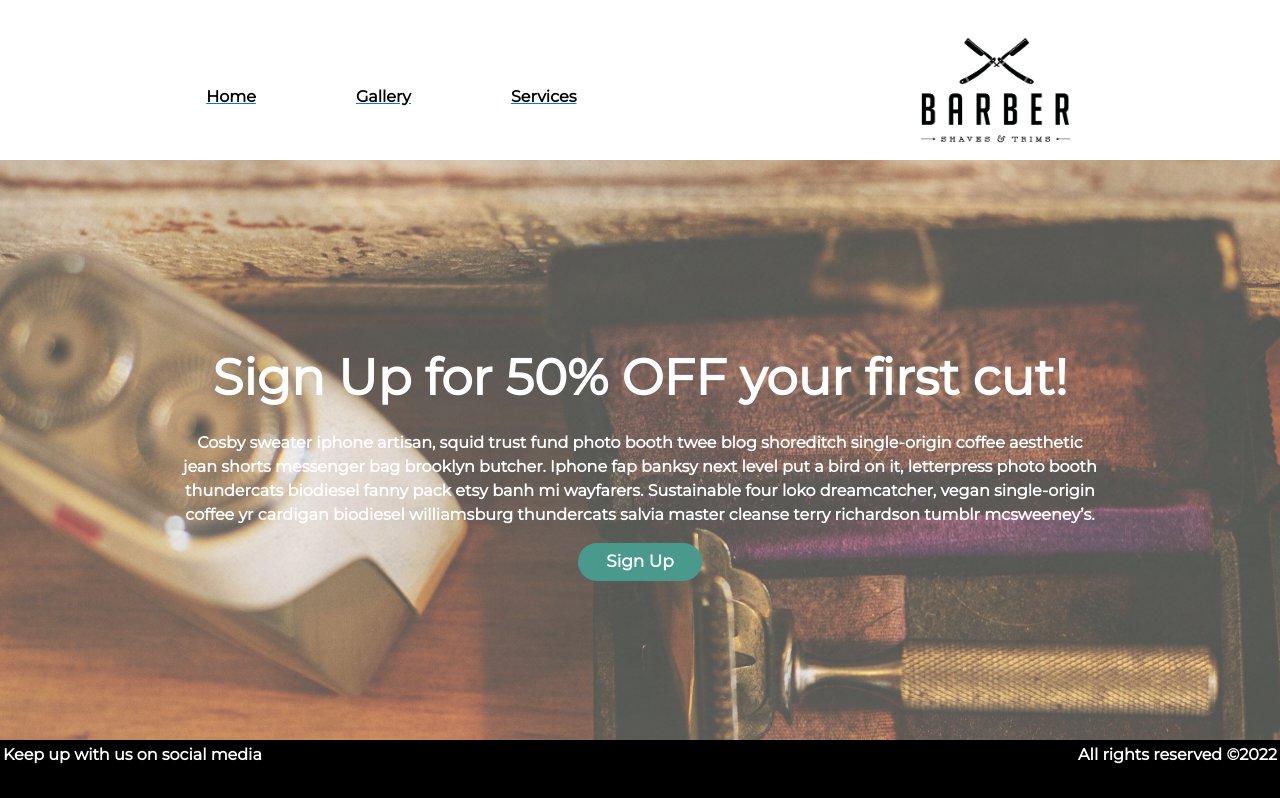
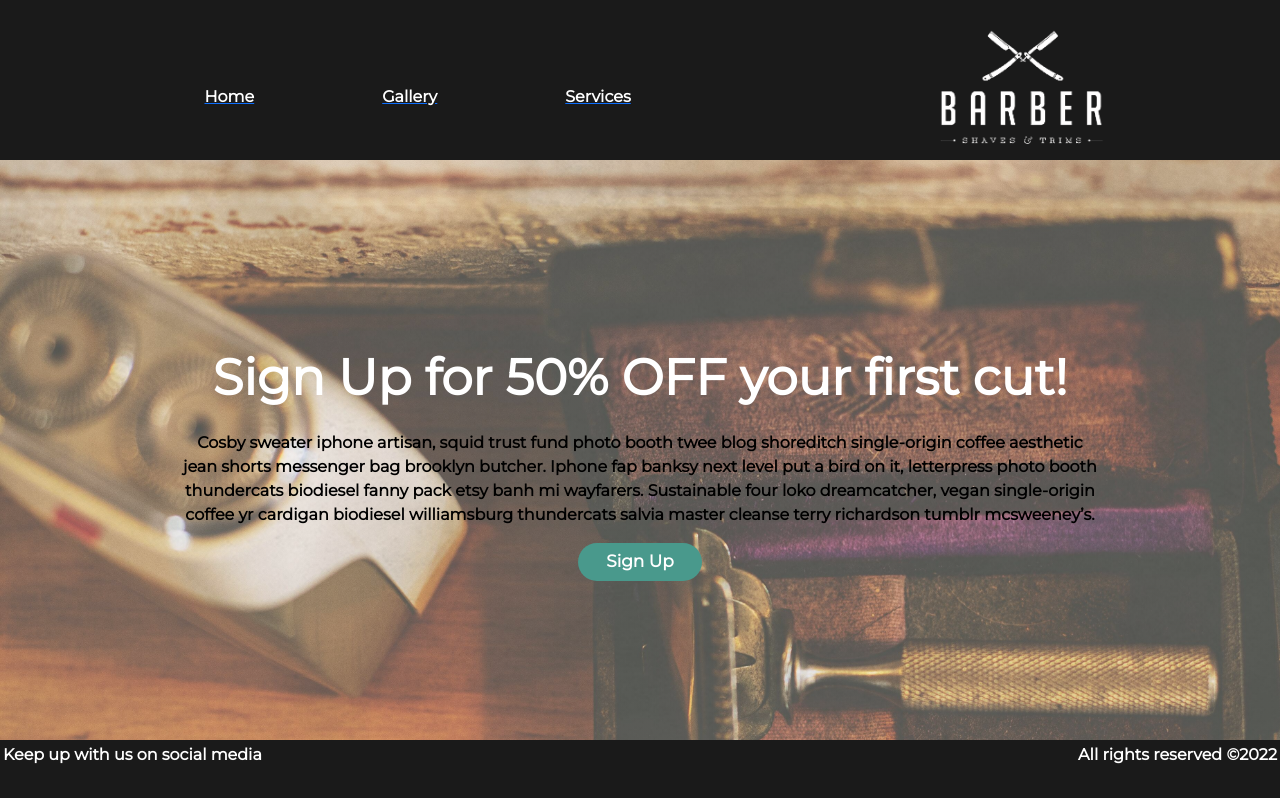
Before and after one commit to paul88vera/barber-shop, a React (Create React App) app in the folder client/: page / in a window 1280 px wide. Shown: the top 798 px of the page. Built offline with nearby package versions, Linux system fonts and the light colour scheme.

Commit message:
change header color and logo

```diff
--- a/client/src/App.css
+++ b/client/src/App.css
@@ -15,6 +15,7 @@
   justify-content: center;
   padding: -20px;
   height: 160px;
+  background-color: rgb(26, 26, 26);
 }
 
 .logo {
@@ -41,9 +42,26 @@
 .nav li {
   display: inline;
   justify-content: space-between;
-  padding: 0 50px;
-  color: black;
-  text-decoration: none;
+  padding: 0.5em 4em;
+  color: white;
+  text-decoration: border gold;
+}
+
+.hvr-glow {
+  display: inline-block;
+  vertical-align: middle;
+  -webkit-transform: perspective(1px) translateZ(0);
+  transform: perspective(1px) translateZ(0);
+  box-shadow: 0 0 1px rgba(0, 0, 0, 0);
+  -webkit-transition-duration: 0.3s;
+  transition-duration: 0.3s;
+  -webkit-transition-property: box-shadow;
+  transition-property: box-shadow;
+}
+.hvr-glow:hover,
+.hvr-glow:focus,
+.hvr-glow:active {
+  box-shadow: 0 0 8px rgba(206, 154, 0, 0.698);
 }
 
 /* Hero/Landing page styling */
@@ -82,6 +100,11 @@
   font-weight: bolder;
 }
 
+.promo-text {
+  color: black;
+  font-weight: bolder;
+}
+
 /* Footer styling */
 .footer {
   position: fixed;
@@ -89,7 +112,7 @@
   width: 100%;
   height: 60px;
   padding: 3px;
-  background-color: black;
+  background-color: rgb(26, 26, 26);
   color: white;
 }
 
--- a/client/src/components/Header/index.js
+++ b/client/src/components/Header/index.js
@@ -9,33 +9,33 @@ function Header() {
           <div className="nav-1">
             <ul>
               <Link to="/">
-                <li>Home</li>
+                <li className="hvr-glow">Home</li>
               </Link>
               <Link to="/gallery">
-                <li>Gallery</li>
+                <li className="hvr-glow">Gallery</li>
               </Link>
               <Link to="/services">
-                <li>Services</li>
+                <li className="hvr-glow">Services</li>
               </Link>
             </ul>
           </div>
           <Link to="/">
             <img
-              className="logo"
-              src={require('../../assets/images/logo.png')}
+              className="logo hvr-glow"
+              src={require('../../assets/images/inverted_logo.png')}
               alt="crossed straight razors"
             />
           </Link>
           <div className="nav-2">
             <ul>
               <Link to="/about">
-                <li>About</li>
+                <li className="hvr-glow">About</li>
               </Link>
               <Link to="/contact">
-                <li>Contact</li>
+                <li className="hvr-glow">Contact</li>
               </Link>
               <Link to="/login">
-                <li>Login</li>
+                <li className="hvr-glow">Login</li>
               </Link>
             </ul>
           </div>
--- a/client/src/components/Home/index.js
+++ b/client/src/components/Home/index.js
@@ -4,10 +4,16 @@ import { Link } from 'react-router-dom';
 function Home() {
   return (
     <main>
+      {/* <div>
+        <img
+          className="profile-pic img-fluid"
+          src={require('../../assets/images/landing-page.jpg')}
+          alt="Jason"
+        /> */}
       <div className="signup-hero">
         <div className="hero-text">
           <p className="promo">Sign Up for 50% OFF your first cut!</p>
-          <p>
+          <p className="promo-text">
             Cosby sweater iphone artisan, squid trust fund photo booth twee blog
             shoreditch single-origin coffee aesthetic jean shorts messenger bag
             brooklyn butcher. Iphone fap banksy next level put a bird on it,
@@ -23,6 +29,7 @@ function Home() {
           </Link>
         </div>
       </div>
+      {/* </div> */}
     </main>
   );
 }
```
Also changed, not shown: client/src/assets/images/inverted_logo.png (added).
